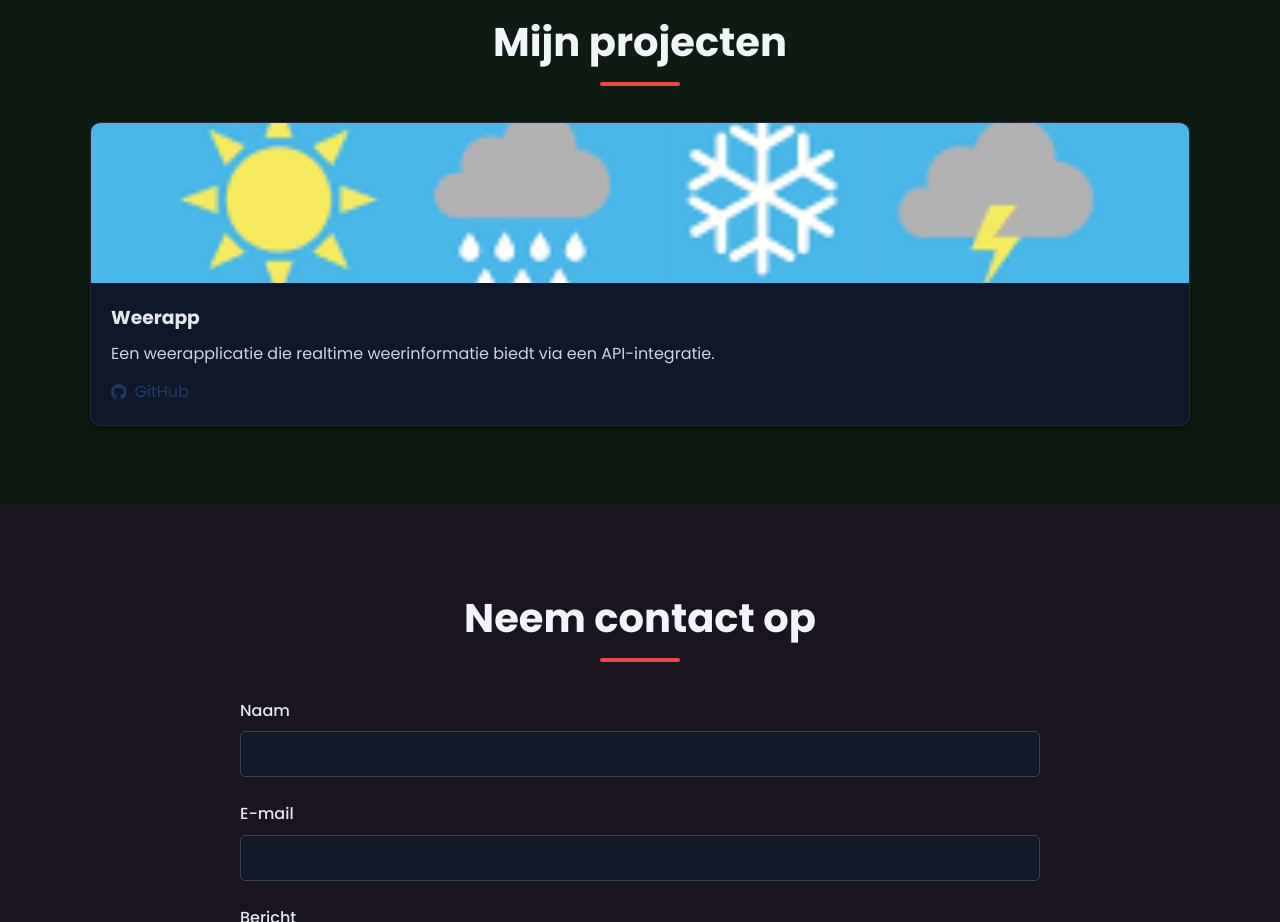
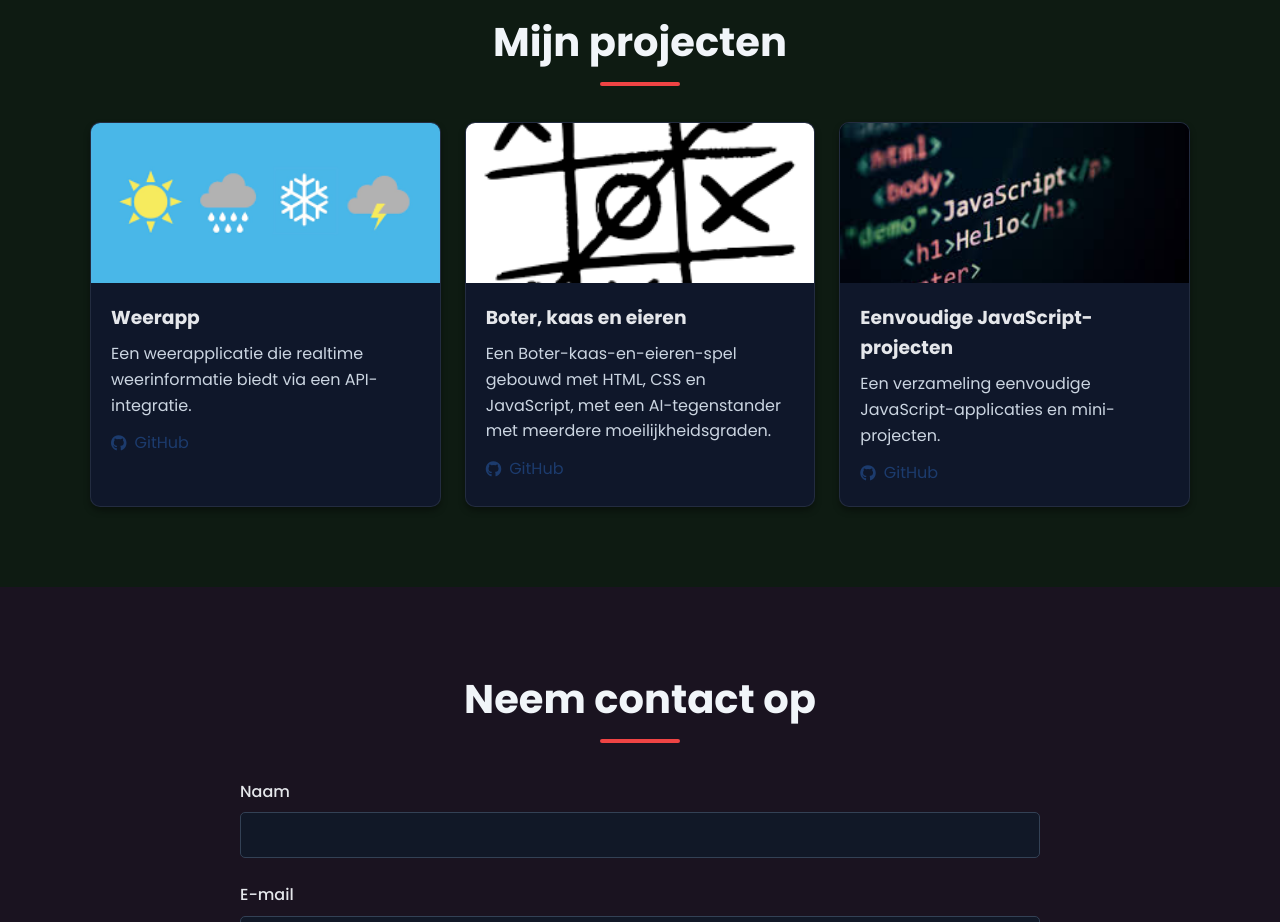
Before and after one commit to Casvdt/Casvdt.github.io, a plain HTML site: page index.html in a window 1280 px wide. Shown: the part 2700-3622 px from the top of the page. Drawn offline with nearby package versions, Linux system fonts and the light colour scheme.

Commit message:
De per ongeluk verwijderde projects weer teruggezet

```diff
--- a/index.html
+++ b/index.html
@@ -192,7 +192,45 @@
                     </div>
                 </div>
             </div>
-            <!-- Je kunt hier meer project-cards toevoegen (Tic Tac Toe, JS projects, etc.) -->
+            <!-- Tic Tac Toe Project -->
+            <div class="project-card">
+                <div class="project-image">
+                    <img src="images/tictactoe.png" alt="Tic Tac Toe Game Project">
+                </div>
+                <div class="project-info">
+                    <h3 class="translatable" data-en="Tic Tac Toe Game" data-nl="Boter, kaas en eieren">Tic Tac Toe Game</h3>
+                    <p class="translatable"
+                        data-en="A Tic Tac Toe game built with HTML, CSS, and JavaScript featuring an AI opponent with multiple difficulty levels."
+                        data-nl="Een Boter-kaas-en-eieren-spel gebouwd met HTML, CSS en JavaScript, met een AI-tegenstander met meerdere moeilijkheidsgraden.">
+                        A Tic Tac Toe game built with HTML, CSS, and JavaScript featuring an AI opponent with multiple difficulty levels.
+                    </p>
+                    <div class="project-links">
+                        <a href="https://github.com/Casvdt/Tic-Tac-Toe-Game-By-Cas" class="project-link">
+                            <i class="fab fa-github"></i> GitHub
+                        </a>
+                    </div>
+                </div>
+            </div>
+
+            <!-- Simple JavaScript Projects -->
+            <div class="project-card">
+                <div class="project-image">
+                    <img src="images/Javascript.jpg" alt="Simple JavaScript Projects">
+                </div>
+                <div class="project-info">
+                    <h3 class="translatable" data-en="Simple JavaScript Projects" data-nl="Eenvoudige JavaScript-projecten">Simple JavaScript Projects</h3>
+                    <p class="translatable"
+                        data-en="A collection of simple JavaScript applications and mini-projects."
+                        data-nl="Een verzameling eenvoudige JavaScript-applicaties en mini-projecten.">
+                        A collection of simple JavaScript applications and mini-projects.
+                    </p>
+                    <div class="project-links">
+                        <a href="https://github.com/Casvdt/Simple-Javascript-Projects" class="project-link">
+                            <i class="fab fa-github"></i> GitHub
+                        </a>
+                    </div>
+                </div>
+            </div>
         </div>
     </section>
 
```
